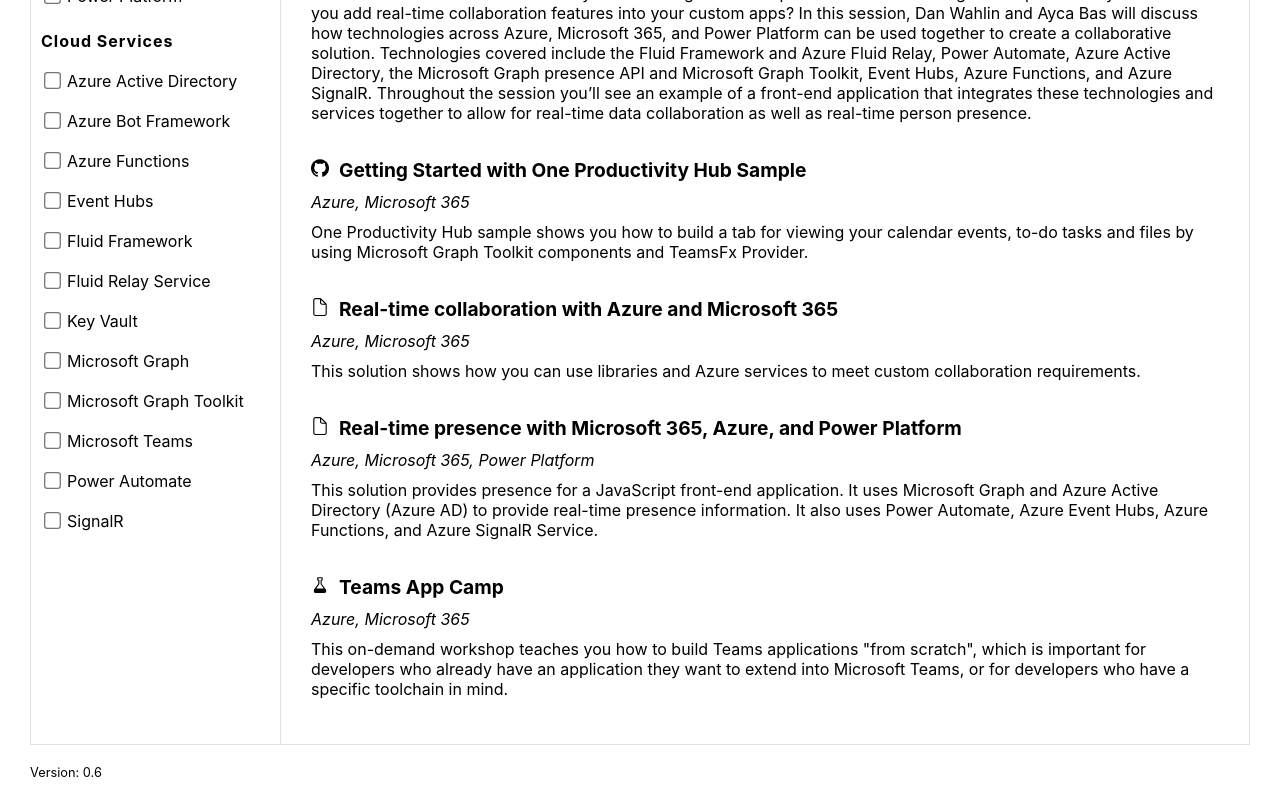
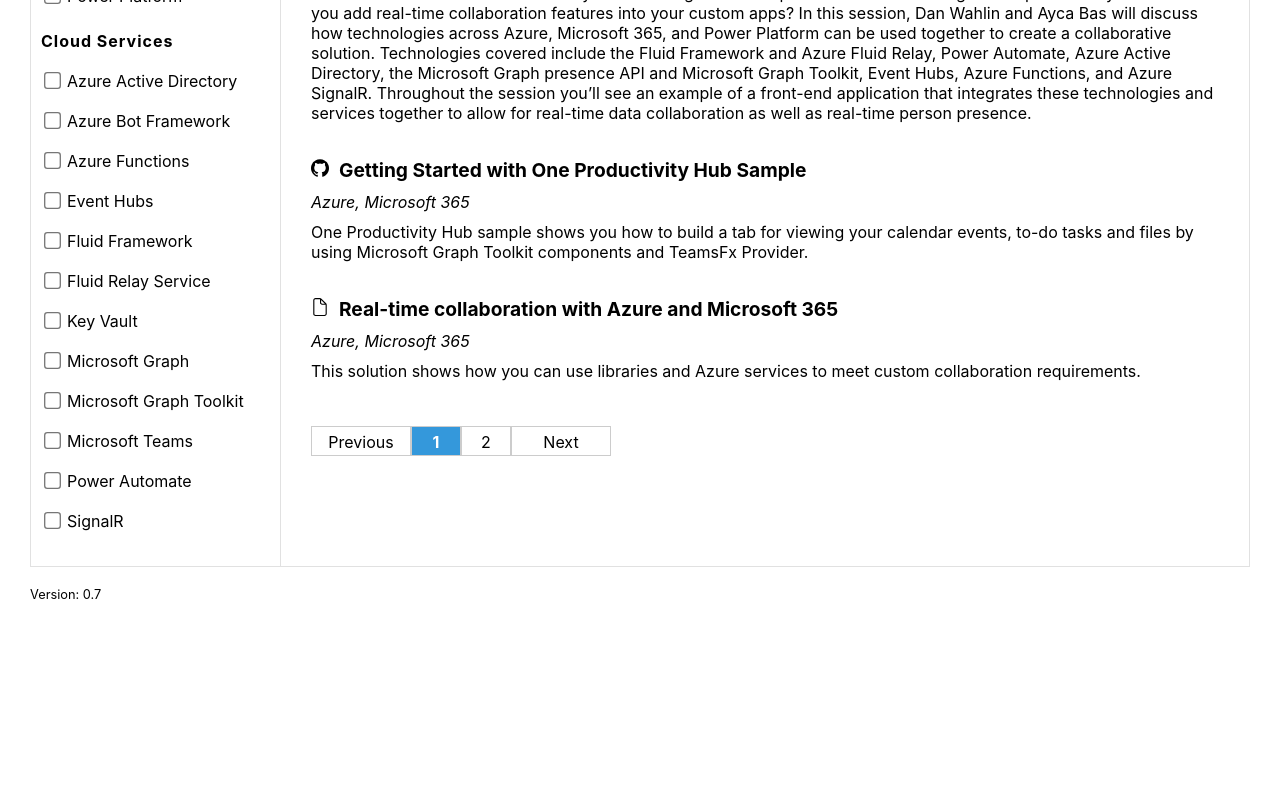
Before and after one commit to DanWahlin/Featured-Content, a React (Create React App) app: page / in a window 1280 px wide. Shown: the part 1012-1812 px from the top of the page. After the commit the page ends 1634 px from the top, so only its background shows below. Built offline with nearby package versions, Linux system fonts and the light colour scheme.

Commit message:
Add paging support

```diff
--- a/package.json
+++ b/package.json
@@ -1,6 +1,6 @@
 {
   "name": "featured-content",
-  "version": "0.6",
+  "version": "0.7",
   "private": true,
   "homepage": "https://microsoft.github.io/Featured-Content",
   "scripts": {
@@ -19,6 +19,7 @@
     "node-sass": "^7.0.1",
     "react": "^18.2.0",
     "react-dom": "^18.2.0",
+    "react-paginate": "^8.1.3",
     "react-scripts": "5.0.1",
     "web-vitals": "^2.1.4"
   },
--- a/public/data/siteContent-schema.json
+++ b/public/data/siteContent-schema.json
@@ -13,6 +13,9 @@
           },
           "randomizeFeatures": {
             "type": "boolean"
+          },
+          "pageSize": {
+            "type": "number"
           },
           "themeColors": {
             "type": "object",
--- a/public/data/siteContent.json
+++ b/public/data/siteContent.json
@@ -13,7 +13,8 @@
             "black": "#000",
             "page-margins": "0px 30px 0px 30px"
         },
-        "randomizeFeatures": true
+        "randomizeFeatures": true,
+        "pageSize": 5
     },
     "navbar": {
         "imageUrl": "/Featured-Content/images/codeWithDanLogo.png",
--- a/src/App.tsx
+++ b/src/App.tsx
@@ -73,7 +73,7 @@
           <Navbar data={siteContent.navbar} />
           <Header data={siteContent.header} />
           <Features data={features} />
-          <Search data={siteContent.items} />
+          <Search data={siteContent.items} pageSize={siteContent.metadata.pageSize ?? 10} />
           <section className="footer">
             <div className="version">Version: {packageJson.version}</div>
           </section>
--- a/src/components/search/Search.scss
+++ b/src/components/search/Search.scss
@@ -101,6 +101,47 @@
 
     .search-results-list {
         padding: 0px 20px 20px 20px;
+        min-height: 600px;
+    }
+}
+
+.paging {
+    ul {
+        margin-left: 30px;
+        display: flex;
+        padding-left: 0;
+        list-style: none;
+
+        li {
+            width: 50px;
+            height: 30px;
+            border: 1px solid #ccc;
+            text-align: center;
+            display: list-item;
+            list-style: none;
+            cursor: pointer;
+        }
+
+        li a {
+            position: relative;
+            display: block;
+            text-decoration: none;
+            padding: 0.33rem 0.75rem;
+        }
+
+        li:hover {
+            background-color: var(--light-gray);
+        }
+
+        li.previous, li.next {
+            width: 100px;
+        }
+
+        li.selected {
+            color: #fff;
+            font-weight: bold;
+            background-color: var(--light-blue);
+        }
     }
 }
 
--- a/src/components/search/Search.tsx
+++ b/src/components/search/Search.tsx
@@ -1,10 +1,18 @@
 import React, { useEffect, useState } from 'react';
+import ReactPaginate from 'react-paginate';
 import { CheckboxItem, ContentItem } from '../../shared/interfaces';
 import Checkbox from './Checkbox';
 import SearchResult from './SearchResult';
 import './Search.scss';
 
-const Search = ({ data }: { data: ContentItem[] }) => {
+const Search = ({ data, pageSize }: { data: ContentItem[], pageSize: number }) => {
+    // We start with an empty list of items.
+    const [currentItems, setCurrentItems] = useState<ContentItem[]>([]);
+    const [pageCount, setPageCount] = useState(0);
+    // Here we use item offsets; we could also use page offsets
+    // following the API or data you're working with.
+    const [itemOffset, setItemOffset] = useState(0);
+
     const [items, setItems] = useState<ContentItem[]>([]);
     const [originalItems, setOriginalItems] = useState<ContentItem[]>([]);
     const [relatedContent, setRelatedContent] = useState<ContentItem[]>([]);
@@ -117,6 +125,20 @@
 
     }, [data]);
 
+    useEffect(() => {
+        // Fetch items from another resources.
+        const endOffset = itemOffset + pageSize;
+        console.log(`Loading items from ${itemOffset} to ${endOffset}`);
+        setCurrentItems(items.slice(itemOffset, endOffset));
+        setPageCount(Math.ceil(items.length / pageSize));
+    }, [itemOffset, pageSize, items]);
+
+    // Invoke when user click to request another page.
+    const handlePageClick = (event: any) => {
+        const newOffset = (event.selected * pageSize) % items.length;
+        setItemOffset(newOffset);
+    };
+
     return (
         <section className="content">
             <div className="search-container">
@@ -170,7 +192,7 @@
                 </div>
                 <div className="search-results">
                     <div className="search-results-list">
-                        {items && items.map((item, index) => (
+                        {currentItems && currentItems.map((item, index) => (
                             <SearchResult
                                 key={index}
                                 item={item}
@@ -180,6 +202,16 @@
                         ))}
                         {!items.length && <div className="search-result-title">No Content Results</div>}
                     </div>
+                    {pageCount > 1 && <div className="paging">
+                        <ReactPaginate
+                            breakLabel="..."
+                            nextLabel="Next"
+                            onPageChange={handlePageClick}
+                            pageRangeDisplayed={5}
+                            pageCount={pageCount}
+                            previousLabel="Previous"
+                        />
+                    </div>}
                 </div>
                 {selectedItem &&
                     <>
--- a/src/shared/interfaces.ts
+++ b/src/shared/interfaces.ts
@@ -9,7 +9,8 @@
     title: string;
     description: string;
     themeColors: any;
-    randomizeFeatures: boolean;
+    randomizeFeatures?: boolean;
+    pageSize?: number;
 }
 
 export interface Navbar {
```
Also changed, not shown: 1 other file (tests, documents, lock files or other folders).
